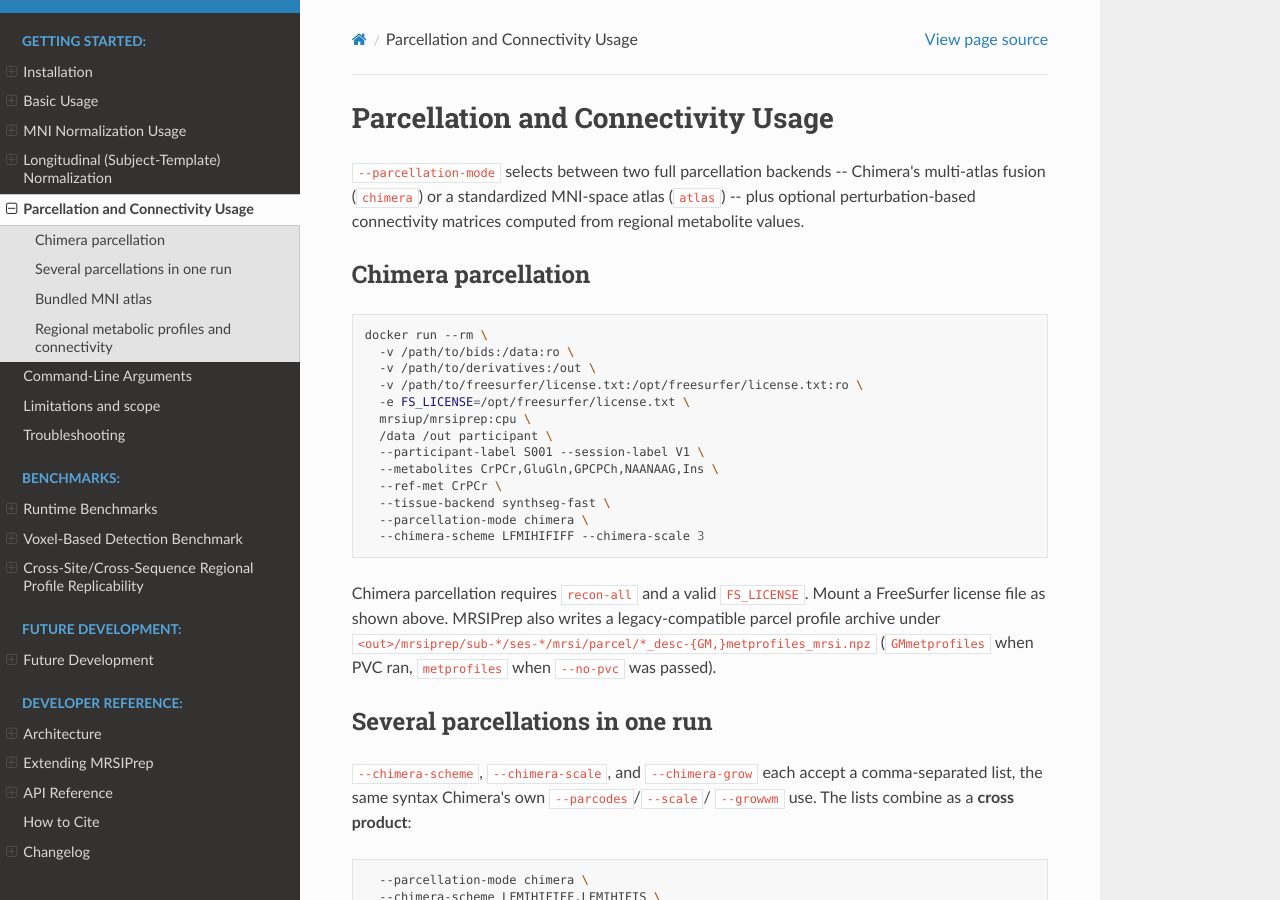
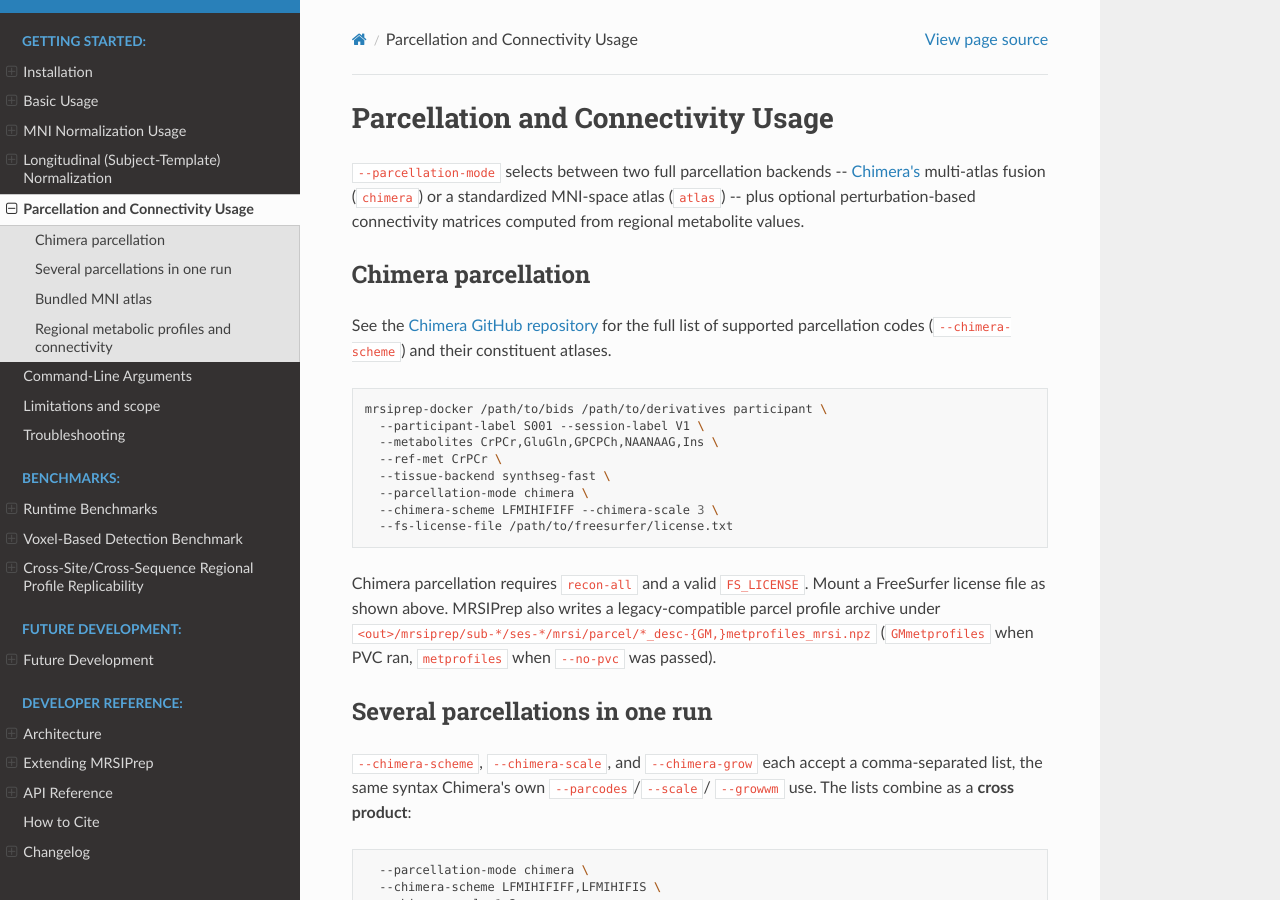
Before and after one commit to MRSI-Psychosis-UP/MRSIPrep, a Sphinx documentation site: the page built from docs/usage_parcellation.md, in a window 1280 px wide and 900 px high. Built offline with Sphinx 7.4.7 and the Read the Docs theme 3.1.0, drawn with Linux system fonts in a browser that asks for light colours; pages that are not in the unit, such as notebooks, are missing from menus; some of the changed text lies outside the part shown.

Commit message:
Bump version to 2.0.6, restructure installation docs for mrsiprep-docker
Lead Installation with the mrsiprep-docker wrapper (now Option A), move
Container internals into Basic Usage, replace remaining docker run
examples with mrsiprep-docker across the usage pages, and link Chimera
parcellation docs to its GitHub repo.

````diff
--- a/docs/usage_parcellation.md
+++ b/docs/usage_parcellation.md
@@ -1,26 +1,26 @@
 # Parcellation and Connectivity Usage
 
 `--parcellation-mode` selects between two full parcellation backends --
-Chimera's multi-atlas fusion (`chimera`) or a standardized MNI-space atlas
-(`atlas`) -- plus optional perturbation-based connectivity matrices computed
-from regional metabolite values.
+[Chimera's](https://github.com/connectomicslab/chimera) multi-atlas fusion
+(`chimera`) or a standardized MNI-space atlas (`atlas`) -- plus optional
+perturbation-based connectivity matrices computed from regional metabolite
+values.
 
 ## Chimera parcellation
 
+See the [Chimera GitHub repository](https://github.com/connectomicslab/chimera)
+for the full list of supported parcellation codes (`--chimera-scheme`) and
+their constituent atlases.
+
 ```bash
-docker run --rm \
-  -v /path/to/bids:/data:ro \
-  -v /path/to/derivatives:/out \
-  -v /path/to/freesurfer/license.txt:/opt/freesurfer/license.txt:ro \
-  -e FS_LICENSE=/opt/freesurfer/license.txt \
-  mrsiup/mrsiprep:cpu \
-  /data /out participant \
+mrsiprep-docker /path/to/bids /path/to/derivatives participant \
   --participant-label S001 --session-label V1 \
   --metabolites CrPCr,GluGln,GPCPCh,NAANAAG,Ins \
   --ref-met CrPCr \
   --tissue-backend synthseg-fast \
   --parcellation-mode chimera \
-  --chimera-scheme LFMIHIFIFF --chimera-scale 3
+  --chimera-scheme LFMIHIFIFF --chimera-scale 3 \
+  --fs-license-file /path/to/freesurfer/license.txt
 ```
 
 Chimera parcellation requires `recon-all` and a valid `FS_LICENSE`. Mount a
@@ -75,11 +75,7 @@
 Use a bundled MNI atlas instead of Chimera (no FreeSurfer license required):
 
 ```bash
-docker run --rm \
-  -v /path/to/bids:/data:ro \
-  -v /path/to/derivatives:/out \
-  mrsiup/mrsiprep:cpu \
-  /data /out participant \
+mrsiprep-docker /path/to/bids /path/to/derivatives participant \
   --participant-label S001 --session-label V1 \
   --metabolites CrPCr,GluGln,GPCPCh,NAANAAG,Ins \
   --ref-met CrPCr \
@@ -102,11 +98,7 @@
 `--write-connectivity`.
 
 ```bash
-docker run --rm \
-  -v /path/to/bids:/data:ro \
-  -v /path/to/derivatives:/out \
-  mrsiup/mrsiprep:cpu \
-  /data /out participant \
+mrsiprep-docker /path/to/bids /path/to/derivatives participant \
   --participant-label S001 --session-label V1 \
   --metabolites CrPCr,GluGln,GPCPCh,NAANAAG,Ins \
   --ref-met CrPCr \
--- a/pyproject.toml
+++ b/pyproject.toml
@@ -4,7 +4,7 @@
 
 [project]
 name = "mrsiprep"
-version = "2.0.5"
+version = "2.0.6"
 description = "BIDS-like preprocessing pipeline for quantified whole-brain MRSI derivatives"
 readme = "README.md"
 requires-python = ">=3.9"
````
Also changed, not shown: docs/changelog.md (+13 -1 lines), docs/installation.md (+30 -42 lines), docs/usage_basic.md (+18 -0 lines), docs/usage_longitudinal.md (+1 -5 lines), docs/usage_normalization.md (+3 -15 lines).
